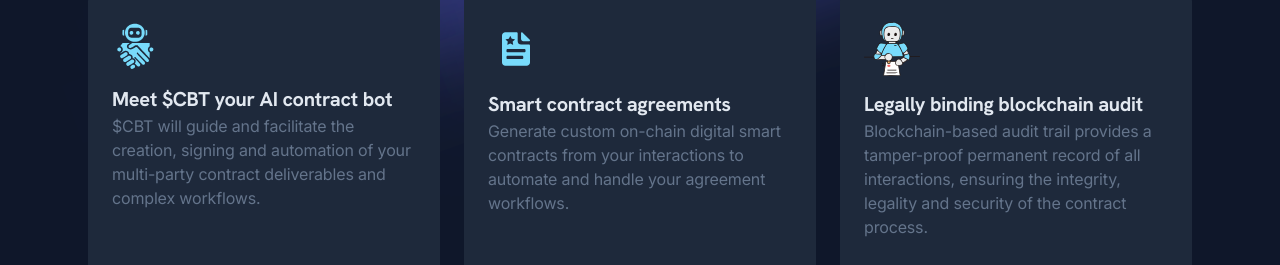
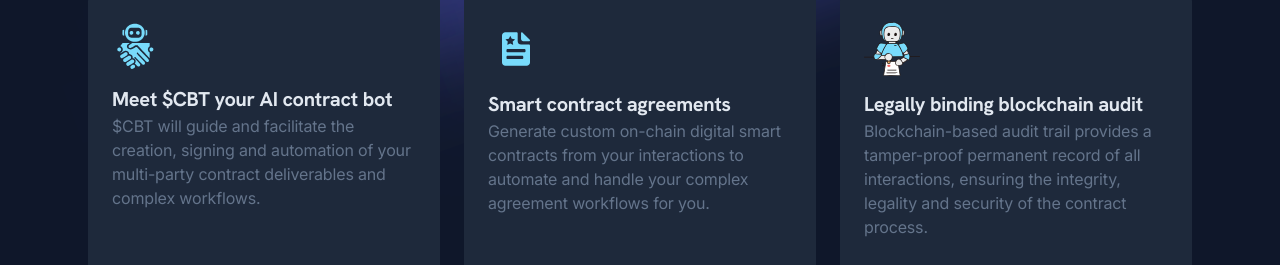
Before and after one commit to contrabt/website, a website: page index.html in a window 1280 px wide. Shown: the part 1065-1330 px from the top of the page. Drawn offline with nearby package versions, Linux system fonts and the light colour scheme.

Commit message:
update wording

```diff
--- a/index.html
+++ b/index.html
@@ -795,7 +795,7 @@ yWU8AAAAAElFTkSuQmCC" />
                                     <img class="mb-3" src="./images/contract-svgrepo-com.svg" width="56" height="56" alt="Icon 03">
                                     <div class="grow">
                                         <div class="font-hkgrotesk font-bold text-xl">Smart contract agreements</div>
-                                        <div class="text-slate-500 mb-3">Generate custom on-chain digital smart contracts from your interactions to automate and handle your agreement workflows.</div>
+                                        <div class="text-slate-500 mb-3">Generate custom on-chain digital smart contracts from your interactions to automate and handle your complex agreement workflows for you.</div>
                                     </div>
                                 </div>
                                 <div class="swiper-slide h-auto flex flex-col bg-slate-800 p-6 rounded">
```
